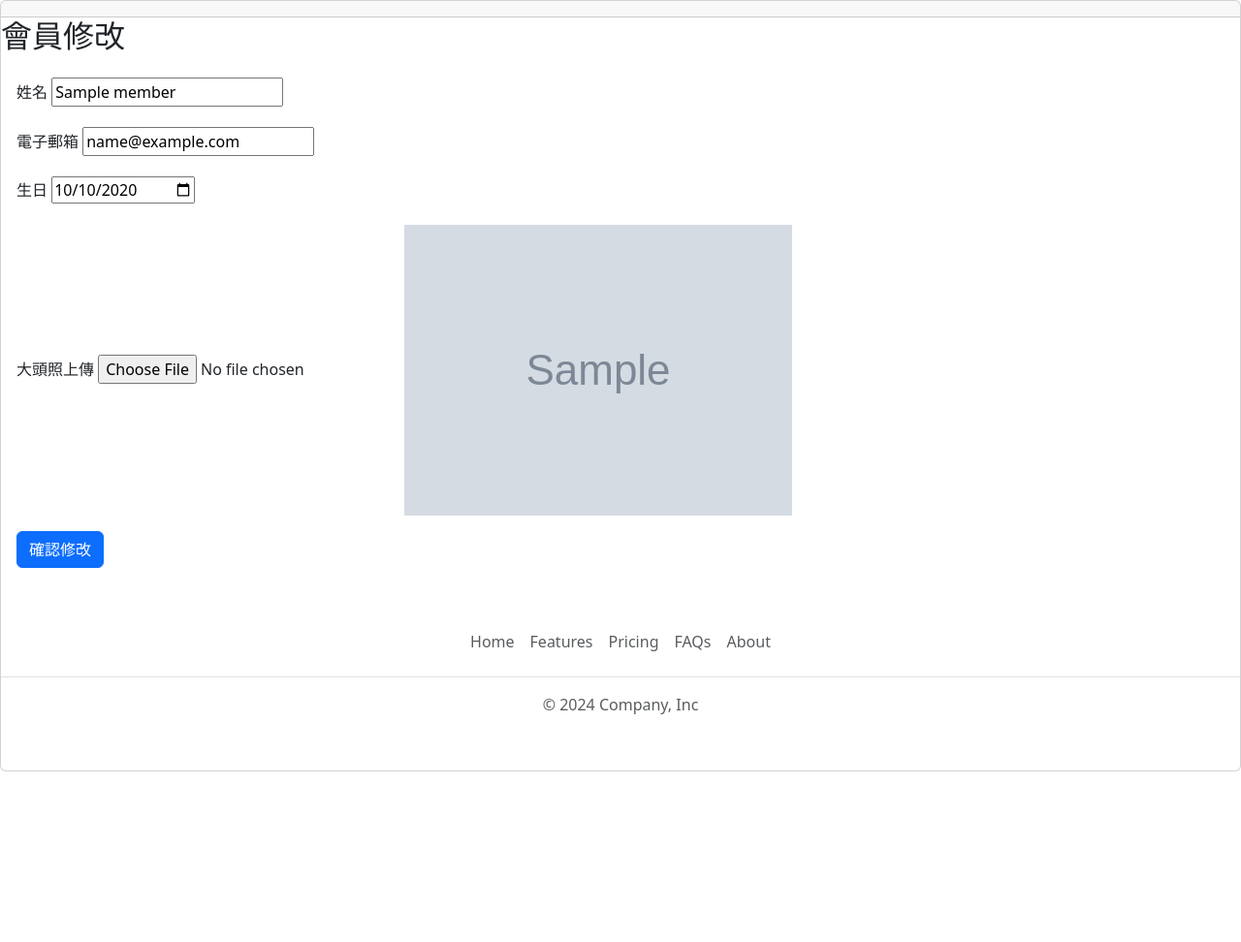
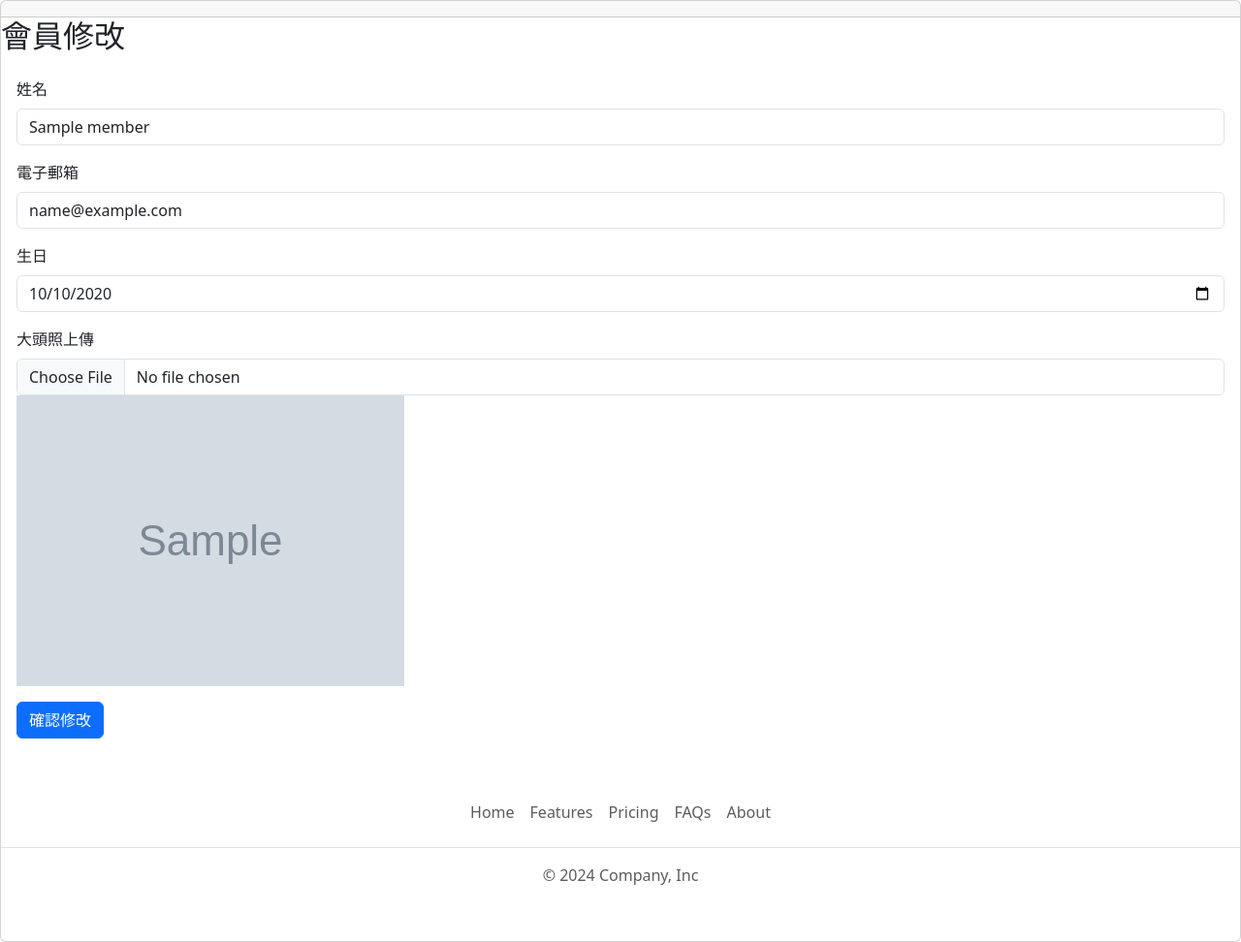
Before and after one commit to jayhong329/DjangoHome-Secondproject, a Django app: template member/templates/member/edit.html in a window 1280 px wide. Shown: the part 66-1038 px from the top of the page at 97% size. Before the commit the page ends 862 px from the top, so only its background shows below. Run offline with Django 5.2, Linux system fonts and the light colour scheme; the template is opened without the code that fills it: most values are stand-ins (such as "Sample title", 1, 10 or a date in 2020); grey boxes marked "Sample" are stand-in pictures; some libraries are stand-ins or nearby versions.

Commit message:
更新edit 格式

```diff
--- a/member/templates/member/edit.html
+++ b/member/templates/member/edit.html
@@ -15,21 +15,21 @@
         <div class="mb-3">
             <input type="hidden" name="userid" value="{{ member.member_id }}" />
             <label for="username" class="form-label">姓名</label>
-            <input type="text" name="username" value="{{member.member_name}}">
+            <input type="text" class="form-control" name="username" value="{{member.member_name}}">
         </div>
         <div class="mb-3">
             <label for="useremail" class="form-label">電子郵箱</label>
-            <input type="email" name="useremail" value="{{member.member_email}}">
+            <input type="email" class="form-control" name="useremail" value="{{member.member_email}}">
         </div>
         <!-- 修改生日時，要記得用 filter 轉換  | date:'Y-m-d'   以便顯示!! -->
         <div class="mb-3">
             <label for="userbirth" class="form-label">生日</label>
-            <input type="date" name="userbirth" value="{{member.member_birth | date:'Y-m-d' }}">
+            <input type="date" class="form-control" name="userbirth" value="{{member.member_birth | date:'Y-m-d' }}">
         </div>
         <!-- 修改大頭照時，記得用 MEDIA_URL 找到資料庫名稱   以便顯示圖像!! -->
         <div class="mb-3">
             <label for="userphoto" class="form-label">大頭照上傳</label>
-            <input type="file" name="userphoto" id="file1"/>
+            <input type="file" class="form-control" name="userphoto" id="file1"/>
             <img id="img1" src="{{MEDIA_URL}}{{ member.member_avatar }}" alt="">
         </div>
         <button type="submit" class="btn btn-primary">確認修改</button>
```
